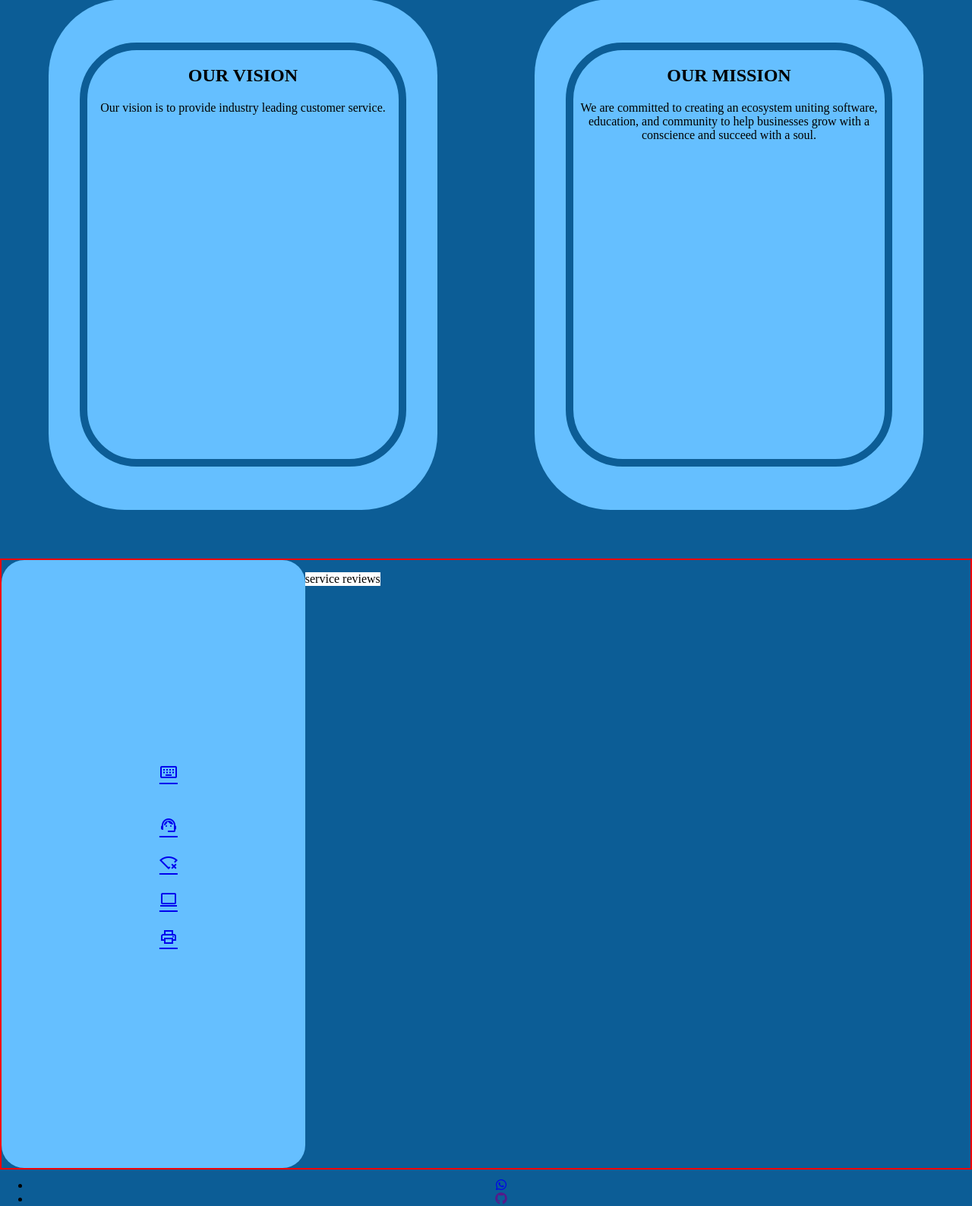
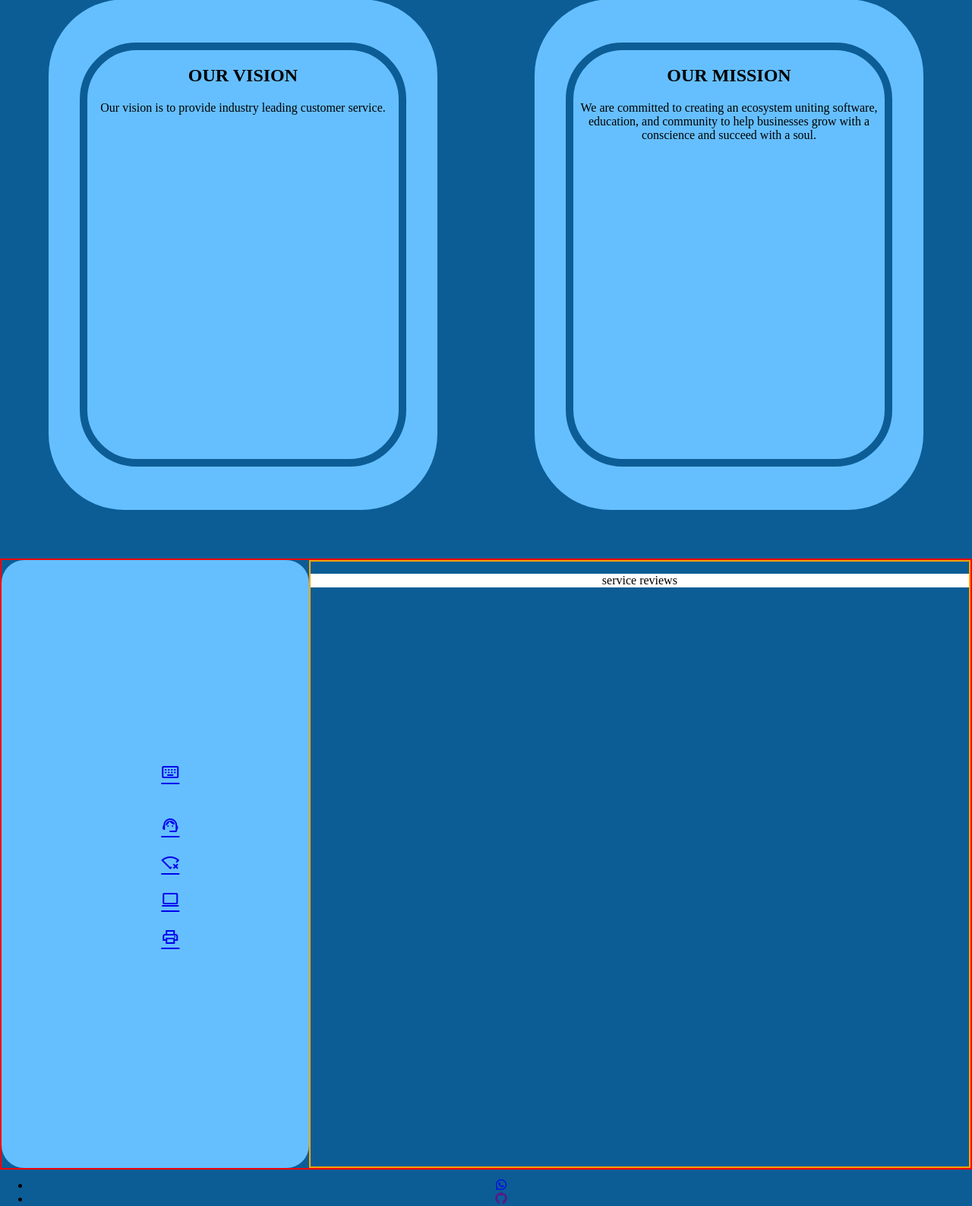
Before and after one commit to Compu-Tronix/Denvie_Cyber_Cafe, a Flask app: page / in a window 1280 px wide. Shown: the part 865-2452 px from the top of the page at 76% size. Run offline with Flask 3, Linux system fonts and the light colour scheme; some libraries are stand-ins or nearby versions.

Commit message:
cafe services widths

```diff
--- a/static/style.css
+++ b/static/style.css
@@ -105,7 +105,8 @@ form ul li {
 .cafe_services {
     background: var(--theme-color-light);
     border-radius: 30px;
-    display:flex
+    display:flex;
+    width:35%;
 }
 .cafe_services ul {
     margin: auto;
@@ -156,7 +157,10 @@ printing form visibility
 #print_form.visible {
     visibility: visible;
 }
-
+.more_information_container {
+    border: 2px solid orange;
+    width: 75%
+}
 .service_reviews {
     background: white
 }
--- a/templates/index.html
+++ b/templates/index.html
@@ -225,7 +225,7 @@
 
             </div>
 
-            <div class="more_infomation_container" id="more_info_container">
+            <div class="more_information_container" id="more_info_container">
                 <div class="service_reviews">
                     <p>service reviews</p>
                 </div>
```
